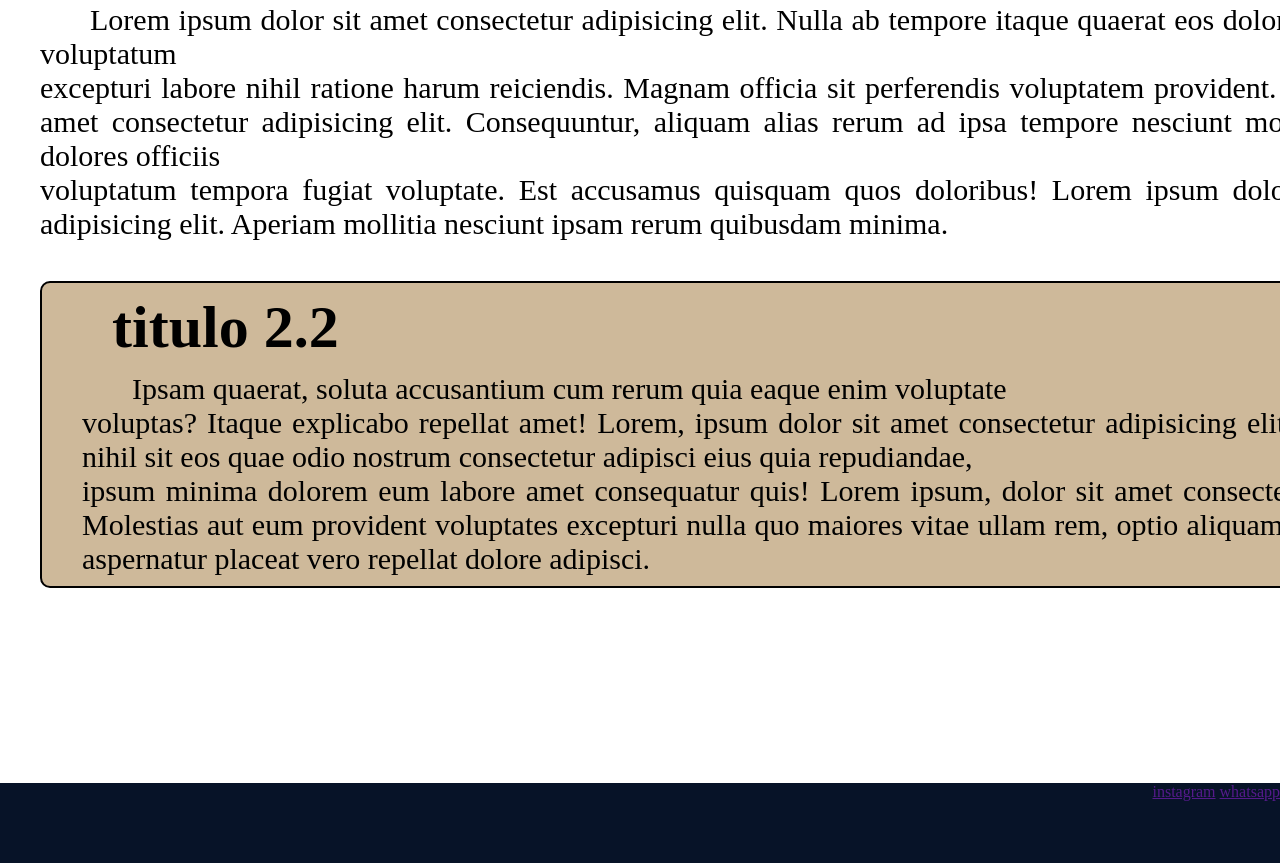
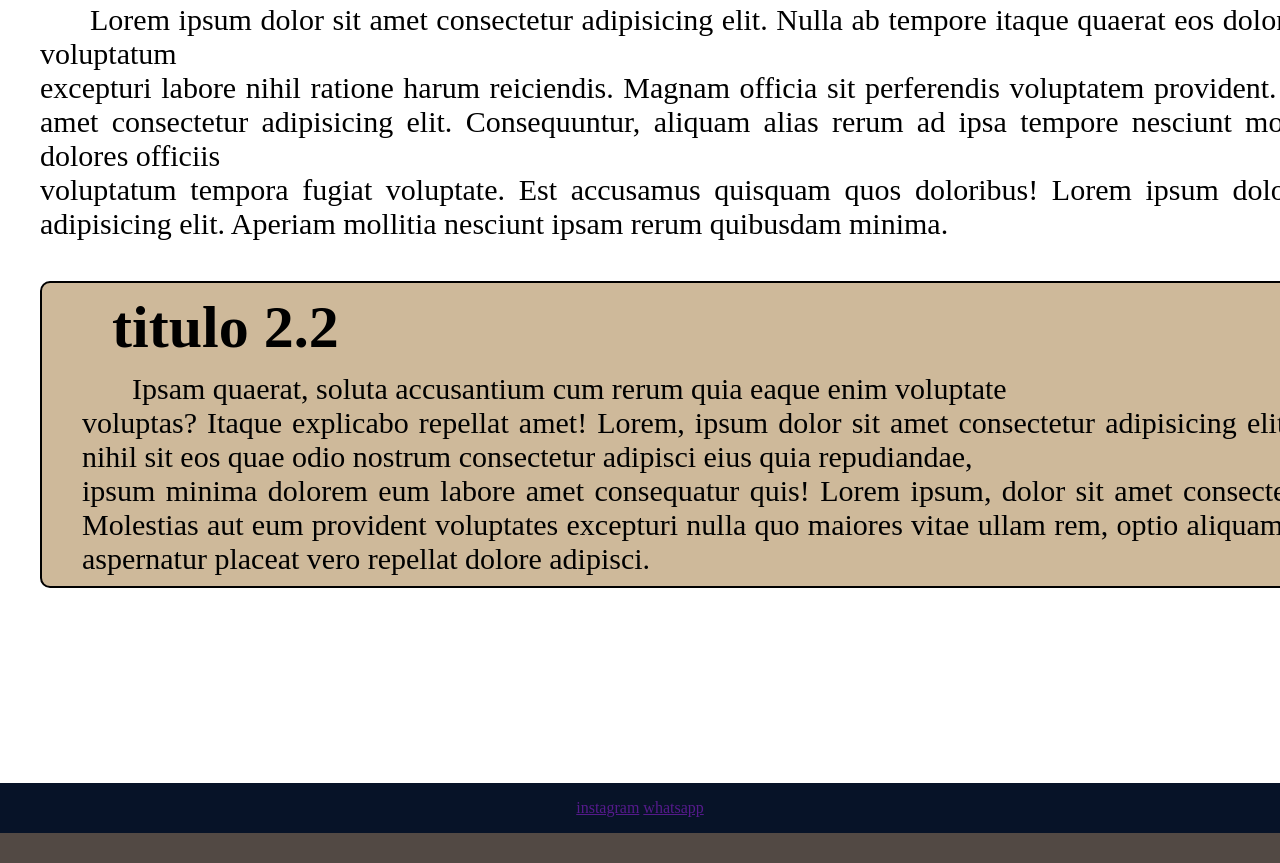
Before and after one commit to Marcos-Moreira5112/HTML-CSS, a plain HTML site: page projeto-otica/index.html in a window 1280 px wide. Shown: the part 819-1682 px from the top of the page. After the commit the page ends 1652 px from the top, so only its background shows below. Drawn offline with Linux system fonts and the light colour scheme.

Commit message:
Resolvendo o alinhamento da div no footer
a div que contem os links para contato não estava centralizando

```diff
--- a/projeto-otica/index.html
+++ b/projeto-otica/index.html
@@ -15,7 +15,7 @@
         </picture>
     </header>
     <nav>
-        <div>
+        <div id="menu">
             <a href="#">óculos de sol</a>
             <a href="#">armações</a>
             <a href="#">outros</a>
--- a/projeto-otica/style.css
+++ b/projeto-otica/style.css
@@ -43,7 +43,7 @@ nav {
     min-width: 333px;
 }
 
-div{
+#menu{
     margin-right: 5px;
     right: 0;
     position: absolute;
@@ -67,8 +67,11 @@ section{
 }
 
 footer{
+    display: flex;
+    justify-content: center;
+    align-items: center;
     background-color: var(--cor1);
-    height: 80px;
+    height: 50px;
 }
 
 /* itens filhos */
@@ -99,8 +102,11 @@ main h1, main h2{
     text-align: left;
 }
 
-footer div{
-    margin: auto;
+footer #linkf{
+    display: flex;
+    width: auto;
+    justify-content: center;
+    align-items: center;
 }
 
 /* itens hover */
```
